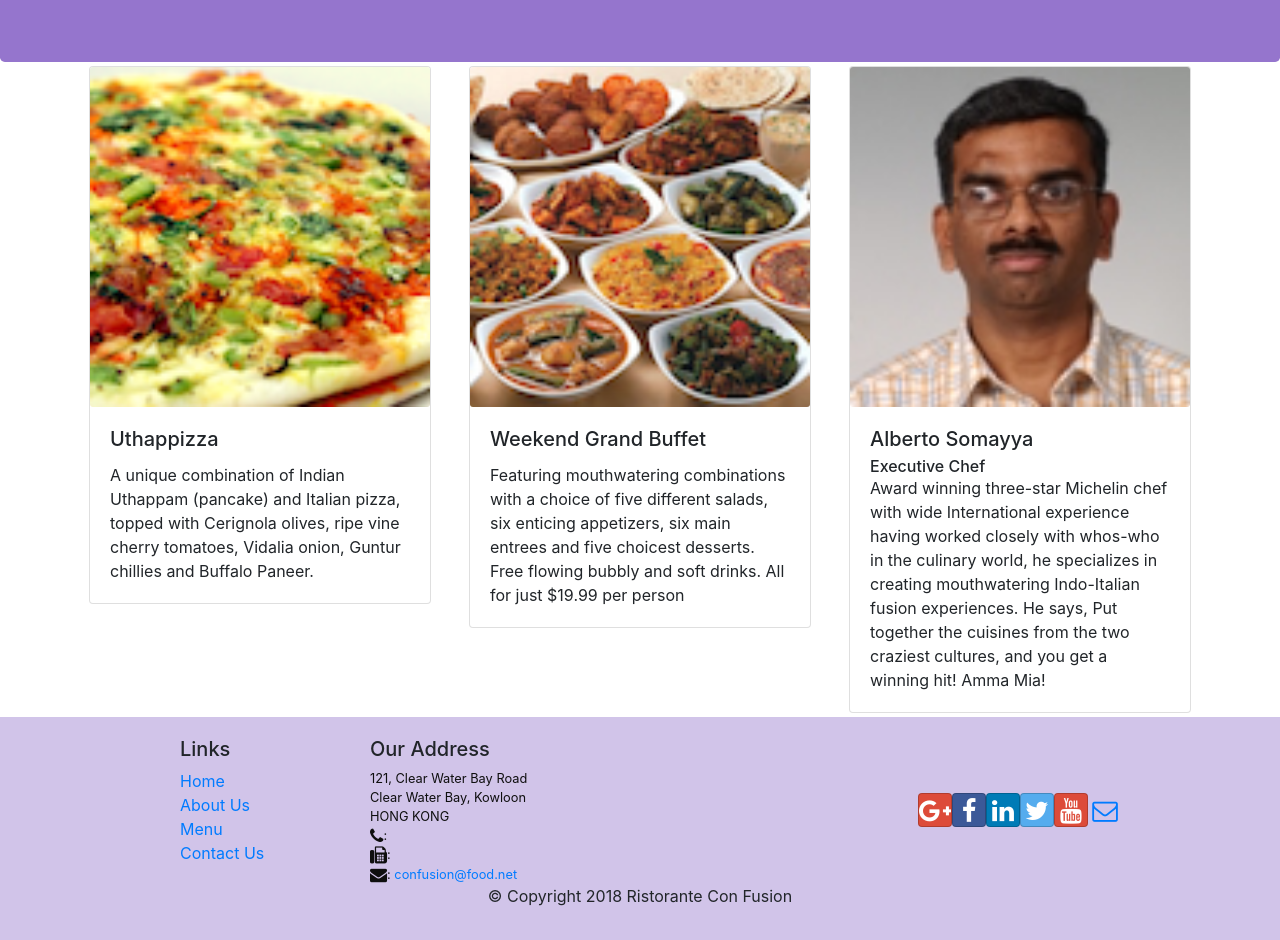
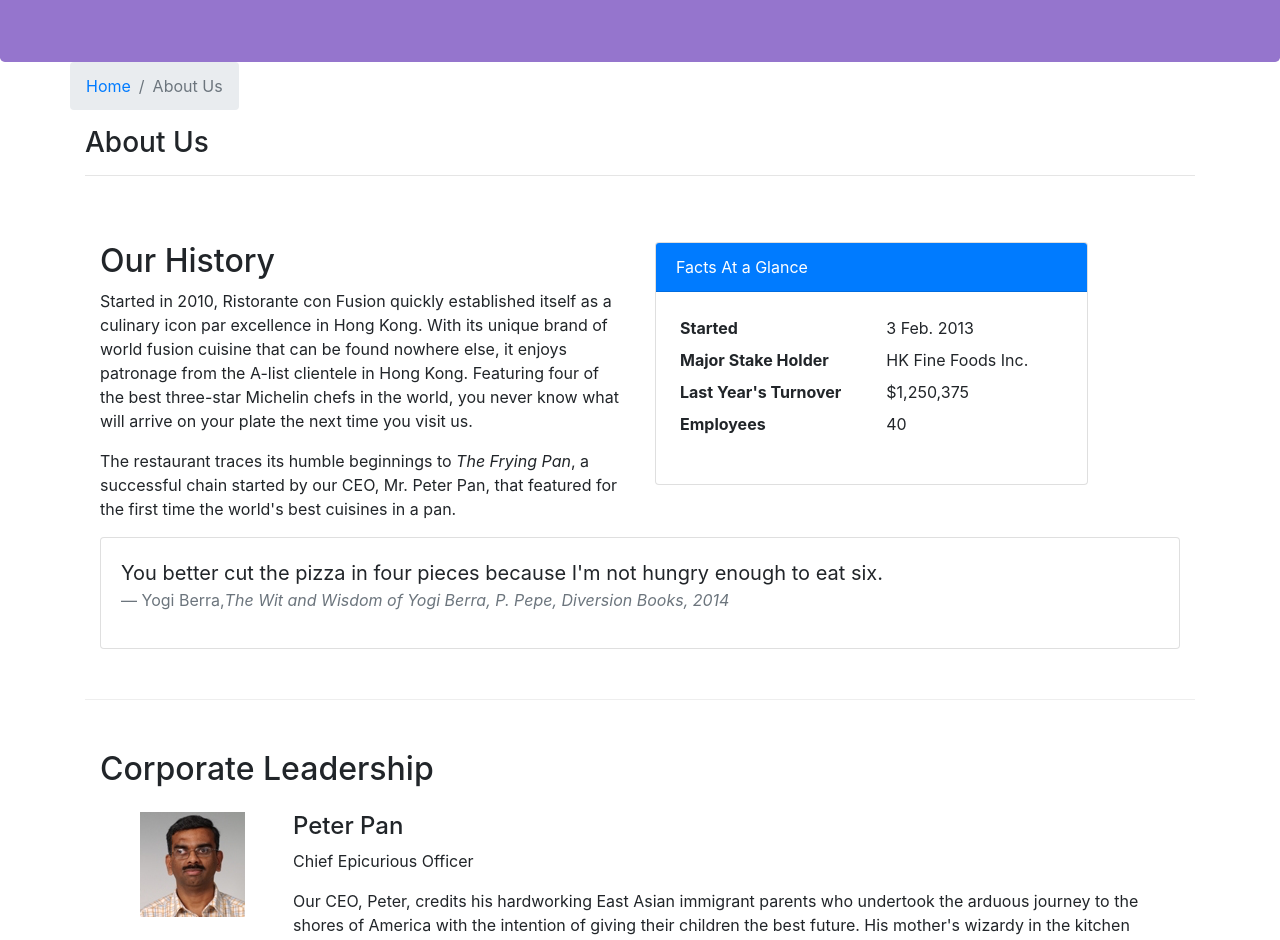
Before and after one commit to chuongtruong/Modular-2_React, a React (Create React App) app: page /aboutus in a window 1280 px wide. Before the commit this address led to /home. Shown: the part 280-1220 px from the top of the page. Built offline with nearby package versions, Linux system fonts and the light colour scheme.

Commit message:
finished week 2

```diff
--- /dev/null
+++ b/src/components/AboutComponent.js
@@ -0,0 +1,97 @@
+import React from 'react';
+import { Breadcrumb, BreadcrumbItem, Card, CardBody, CardHeader, Media } from 'reactstrap';
+import { Link } from 'react-router-dom';
+
+function RenderLeader({ leader }) {
+    return (
+        <div>
+            <Media className="mt-3">
+                <Media left href="#" className="mr-5">
+                    <Media object src={leader.image} />
+                </Media>
+                <Media body>
+                    <Media heading>
+                        {leader.name}
+                    </Media>
+                    <p>{leader.designation}</p>
+                    <p>{leader.description}</p>
+                </Media>
+            </Media>
+        </div>
+    )
+}
+
+function About(props) {
+    const leaders = props.leaders.map((leader) => {
+        return (
+            <div key={leader.id}>
+                <RenderLeader leader={leader}/>
+            </div>
+        );
+    });
+
+    return (
+        <div className="container">
+            <div className="row">
+                <Breadcrumb>
+                    <BreadcrumbItem><Link to="/home">Home</Link></BreadcrumbItem>
+                    <BreadcrumbItem active>About Us</BreadcrumbItem>
+                </Breadcrumb>
+                <div className="col-12">
+                    <h3>About Us</h3>
+                    <hr />
+                </div>
+            </div>
+            <div className="row row-content">
+                <div className="col-12 col-md-6">
+                    <h2>Our History</h2>
+                    <p>Started in 2010, Ristorante con Fusion quickly established itself as a culinary icon par excellence in Hong Kong. With its unique brand of world fusion cuisine that can be found nowhere else, it enjoys patronage from the A-list clientele in Hong Kong.  Featuring four of the best three-star Michelin chefs in the world, you never know what will arrive on your plate the next time you visit us.</p>
+                    <p>The restaurant traces its humble beginnings to <em>The Frying Pan</em>, a successful chain started by our CEO, Mr. Peter Pan, that featured for the first time the world's best cuisines in a pan.</p>
+                </div>
+                <div className="col-12 col-md-5">
+                    <Card>
+                        <CardHeader className="bg-primary text-white">Facts At a Glance</CardHeader>
+                        <CardBody>
+                            <dl className="row p-1">
+                                <dt className="col-6">Started</dt>
+                                <dd className="col-6">3 Feb. 2013</dd>
+                                <dt className="col-6">Major Stake Holder</dt>
+                                <dd className="col-6">HK Fine Foods Inc.</dd>
+                                <dt className="col-6">Last Year's Turnover</dt>
+                                <dd className="col-6">$1,250,375</dd>
+                                <dt className="col-6">Employees</dt>
+                                <dd className="col-6">40</dd>
+                            </dl>
+                        </CardBody>
+                    </Card>
+                </div>
+                <div className="col-12">
+                    <Card>
+                        <CardBody className="bg-faded">
+                            <blockquote className="blockquote">
+                                <p className="mb-0">You better cut the pizza in four pieces because
+                                    I'm not hungry enough to eat six.</p>
+                                <footer className="blockquote-footer">Yogi Berra,
+                                <cite title="Source Title">The Wit and Wisdom of Yogi Berra,
+                                    P. Pepe, Diversion Books, 2014</cite>
+                                </footer>
+                            </blockquote>
+                        </CardBody>
+                    </Card>
+                </div>
+            </div>
+            <div className="row row-content">
+                <div className="col-12">
+                    <h2>Corporate Leadership</h2>
+                </div>
+                <div className="col-12">
+                    <Media list>
+                        {leaders}
+                    </Media>
+                </div>
+            </div>
+        </div>
+    );
+}
+
+export default About;
--- a/src/components/MainComponent.js
+++ b/src/components/MainComponent.js
@@ -5,6 +5,7 @@
 import Home from './HomeComponent';
 import Contact from './ContactComponent';
 import DishDetail from './DishdetailComponent';
+import About from './AboutComponent';
 import { DISHES } from "../shared/dishes";
 import { COMMENTS } from "../shared/comments";
 import { LEADERS } from "../shared/leaders";
@@ -35,10 +36,11 @@
         // The Route down below will pass in 3 parameters, Location, History and Match.
         // We can just pick what parameter we need for this function
         const DishWithId = ({match}) => {
-            return (
-                //match.params.dishId,10 -> convert the ID to base 10 integer
-                <DishDetail dish={this.state.dishes.filter((dish) => dish.id === parseInt(match.params.dishId,10))[0]}
-            comments={this.state.comments.filter((comment) => comment.dishId === parseInt(match.params.dishId,10))} />
+            return(
+                <DishDetail
+                    dish={this.state.dishes.filter((dish) => dish.id === parseInt(match.params.dishId,10))[0]}
+                    comments={this.state.comments.filter((comment) => comment.dishId === parseInt(match.params.dishId,10))}
+                />
             );
         }
 
@@ -55,6 +57,7 @@
                     <Route exact path="/menu" component={() => <Menu dishes = {this.state.dishes}/>} />
                     <Route path="/menu/:dishId" component={DishWithId}/>
                     <Route exact path="/contactus" component={Contact}/>
+                    <Route path="/aboutus" component={() => <About leaders={this.state.leaders}/>} />
                     <Redirect  to="/home" />
                 </Switch>
                 <Footer/>
--- a/src/shared/comments.js
+++ b/src/shared/comments.js
@@ -0,0 +1,163 @@
+export const COMMENTS =
+[
+    {
+        id: 0,
+        dishId: 0,
+        rating: 5,
+        comment: "Imagine all the eatables, living in conFusion!",
+        author: "John Lemon",
+        date: "2012-10-16T17:57:28.556094Z"
+    },
+    {
+        id: 1,
+        dishId: 0,
+        rating: 4,
+        comment: "Sends anyone to heaven, I wish I could get my mother-in-law to eat it!",
+        author: "Paul McVites",
+        date: "2014-09-05T17:57:28.556094Z"
+    },
+    {
+        id: 2,
+        dishId: 0,
+        rating: 3,
+        comment: "Eat it, just eat it!",
+        author: "Michael Jaikishan",
+        date: "2015-02-13T17:57:28.556094Z"
+    },
+    {
+        id: 3,
+        dishId: 0,
+        rating: 4,
+        comment: "Ultimate, Reaching for the stars!",
+        author: "Ringo Starry",
+        date: "2013-12-02T17:57:28.556094Z"
+    },
+    {
+        id: 4,
+        dishId: 0,
+        rating: 2,
+        comment: "It's your birthday, we're gonna party!",
+        author: "25 Cent",
+        date: "2011-12-02T17:57:28.556094Z"
+    },
+    {
+        id: 5,
+        dishId: 1,
+        rating: 5,
+        comment: "Imagine all the eatables, living in conFusion!",
+        author: "John Lemon",
+        date: "2012-10-16T17:57:28.556094Z"
+    },
+    {
+        id: 6,
+        dishId: 1,
+        rating: 4,
+        comment: "Sends anyone to heaven, I wish I could get my mother-in-law to eat it!",
+        author: "Paul McVites",
+        date: "2014-09-05T17:57:28.556094Z"
+    },
+    {
+        id: 7,
+        dishId: 1,
+        rating: 3,
+        comment: "Eat it, just eat it!",
+        author: "Michael Jaikishan",
+        date: "2015-02-13T17:57:28.556094Z"
+    },
+    {
+        id: 8,
+        dishId: 1,
+        rating: 4,
+        comment: "Ultimate, Reaching for the stars!",
+        author: "Ringo Starry",
+        date: "2013-12-02T17:57:28.556094Z"
+    },
+    {
+        id: 9,
+        dishId: 1,
+        rating: 2,
+        comment: "It's your birthday, we're gonna party!",
+        author: "25 Cent",
+        date: "2011-12-02T17:57:28.556094Z"
+    },
+    {
+        id: 10,
+        dishId: 2,
+        rating: 5,
+        comment: "Imagine all the eatables, living in conFusion!",
+        author: "John Lemon",
+        date: "2012-10-16T17:57:28.556094Z"
+    },
+    {
+        id: 11,
+        dishId: 2,
+        rating: 4,
+        comment: "Sends anyone to heaven, I wish I could get my mother-in-law to eat it!",
+        author: "Paul McVites",
+        date: "2014-09-05T17:57:28.556094Z"
+    },
+    {
+        id: 12,
+        dishId: 2,
+        rating: 3,
+        comment: "Eat it, just eat it!",
+        author: "Michael Jaikishan",
+        date: "2015-02-13T17:57:28.556094Z"
+    },
+    {
+        id: 13,
+        dishId: 2,
+        rating: 4,
+        comment: "Ultimate, Reaching for the stars!",
+        author: "Ringo Starry",
+        date: "2013-12-02T17:57:28.556094Z"
+    },
+    {
+        id: 14,
+        dishId: 2,
+        rating: 2,
+        comment: "It's your birthday, we're gonna party!",
+        author: "25 Cent",
+        date: "2011-12-02T17:57:28.556094Z"
+    },
+    {
+        id: 15,
+        dishId: 3,
+        rating: 5,
+        comment: "Imagine all the eatables, living in conFusion!",
+        author: "John Lemon",
+        date: "2012-10-16T17:57:28.556094Z"
+    },
+    {
+        id: 16,
+        dishId: 3,
+        rating: 4,
+        comment: "Sends anyone to heaven, I wish I could get my mother-in-law to eat it!",
+        author: "Paul McVites",
+        date: "2014-09-05T17:57:28.556094Z"
+    },
+    {
+        id: 17,
+        dishId: 3,
+        rating: 3,
+        comment: "Eat it, just eat it!",
+        author: "Michael Jaikishan",
+        date: "2015-02-13T17:57:28.556094Z"
+    },
+    {
+        id: 18,
+        dishId: 3,
+        rating: 4,
+        comment: "Ultimate, Reaching for the stars!",
+        author: "Ringo Starry",
+        date: "2013-12-02T17:57:28.556094Z"
+    },
+    {
+        id: 19,
+        dishId: 3,
+        rating: 2,
+        comment: "It's your birthday, we're gonna party!",
+        author: "25 Cent",
+        date: "2011-12-02T17:57:28.556094Z"
+    }
+]
```
Also changed, not shown: 1 other file (tests, documents, lock files or other folders).
